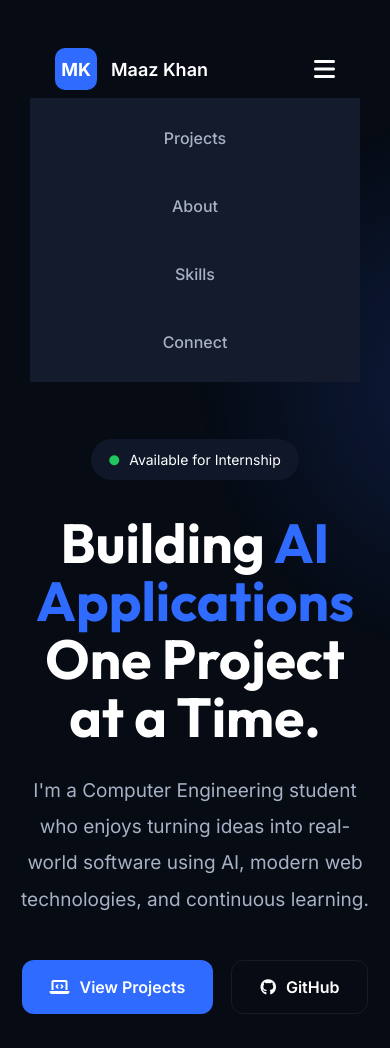
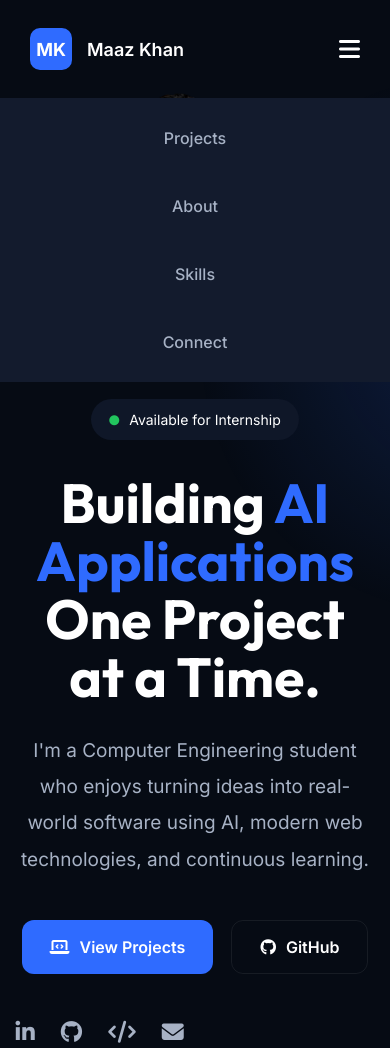
Before and after one commit to maazcrafts/maaz-portfolio, a plain HTML site: page index.html in a window 390 px wide. Shown: the top 1048 px of the page. Drawn offline with Linux system fonts and the light colour scheme.

Commit message:
Add responsive mobile navigation

```diff
--- a/css/style.css
+++ b/css/style.css
@@ -83,21 +83,58 @@
 }
 
 .navbar{
-    position:relative;
-    display:flex;
+    display:flex;
+    align-items:center;
     justify-content:space-between;
+}
+
+.logo{
+    display:flex;
     align-items:center;
-    padding:20px 25px;
-}
-
-
-.logo{
-
-    display:flex;
-
+    gap:15px;
+}
+
+.nav-links{
+    margin-left:auto;
+    display:flex;
     align-items:center;
-
-    gap:14px;
+    gap:60px;
+}
+@media (max-width:768px){
+
+    .navbar{
+        display:flex;
+        align-items:center;
+        justify-content:space-between;
+    }
+
+    .logo{
+        margin:0;
+    }
+
+    .nav-links{
+        margin-left:0;          /* Reset desktop rule */
+        position:absolute;
+        top:80px;
+        left:0;
+        width:100%;
+        background:var(--card);
+
+        display:none;
+        flex-direction:column;
+        gap:30px;
+        padding:30px 0;
+
+        z-index:999;
+    }
+
+    .nav-links.active{
+        display:flex;
+    }
+
+    .menu-btn{
+        display:block;
+    }
 
 }
 
```
